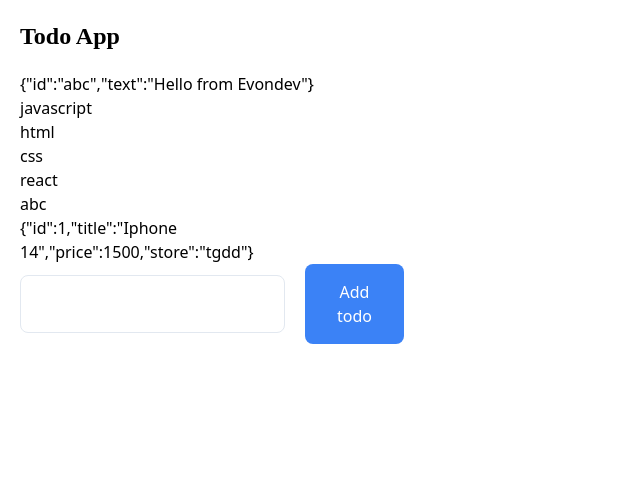
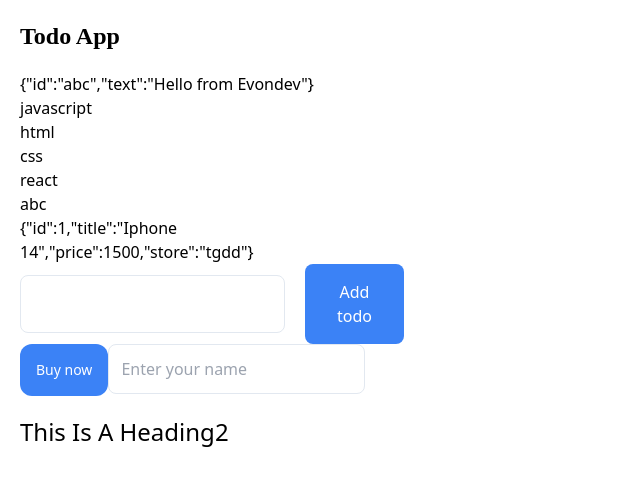
Before and after one commit to evondev/react-typescript, a React (Vite) app: page / in a window 1280 px wide. Shown: the top 486 px of the page, without its empty margins (0-640 px from the left). Built offline with nearby package versions, Linux system fonts and the light colour scheme.

Commit message:
htmldetailsprops

```diff
--- a/src/App.tsx
+++ b/src/App.tsx
@@ -42,6 +42,7 @@ const App = () => {
       </Boxed>
       <div className="max-w-sm">
         <RenderList
+          keyExtractor={(todo) => todo.id}
           items={todos}
           render={(todo) => (
             <div className="flex items-center gap-x-3">
@@ -57,6 +58,7 @@ const App = () => {
         ></RenderList>
         <RenderList
           items={products}
+          keyExtractor={(product) => product.id}
           render={(product) => <div>{JSON.stringify(product)}</div>}
         ></RenderList>
         <div className="flex items-center gap-x-5">
@@ -73,6 +75,22 @@ const App = () => {
           </button>
         </div>
       </div>
+      <Button
+        className="text-white text-sm p-4 rounded-xl bg-blue-500"
+        type="button"
+        disabled
+      >
+        Buy now
+      </Button>
+      <Input
+        placeholder="Enter your name"
+        className="p-3 border border-slate-200 rounded-lg"
+      ></Input>
+      {/* <View as='h2'>This is heading2</View> */}
+      {/* <h2>This is heading2</h2> */}
+      <View as="h2" className="capitalize text-2xl font-medium my-5">
+        This is a heading2
+      </View>
     </div>
   );
 };
@@ -102,11 +120,49 @@ const Boxed = ({ children }: { children?: React.ReactNode }) => {
 const RenderList = <T,>({
   items,
   render,
+  keyExtractor,
 }: {
   items: T[];
   render: (item: T) => React.ReactNode;
+  keyExtractor: (item: T) => string | number;
 }) => {
-  return <>{items.map((item) => render(item))}</>;
+  return (
+    <ul>
+      {items.map((item, index) => (
+        <li key={keyExtractor(item)}>{render(item)}</li>
+      ))}
+    </ul>
+  );
+};
+type ButtonProps = {
+  children: React.ReactNode;
+} & React.DetailedHTMLProps<
+  React.ButtonHTMLAttributes<HTMLButtonElement>,
+  HTMLButtonElement
+>;
+const Button = ({ children, ...rest }: ButtonProps) => {
+  return <button {...rest}>{children}</button>;
+};
+type InputProps = React.DetailedHTMLProps<
+  React.InputHTMLAttributes<HTMLInputElement>,
+  HTMLInputElement
+>;
+const Input = (rest: InputProps) => {
+  return <input {...rest} />;
+};
+// IntrinsicElements key: button
+// IntrinsicElements type: React.DetailedHTMLProps<React.ButtonHTMLAttributes<HTMLButtonElement>, HTMLButtonElement>;
+// obj.name, obj['name'] => IntrinsicElements['button']
+type ViewProps<T extends keyof JSX.IntrinsicElements> = {
+  children: React.ReactNode;
+  as: T;
+} & JSX.IntrinsicElements[T];
+const View = <T extends keyof JSX.IntrinsicElements>({
+  children,
+  as,
+  ...rest
+}: ViewProps<T>) => {
+  return React.createElement(as, { ...rest }, children);
 };
 
 export default App;
```
